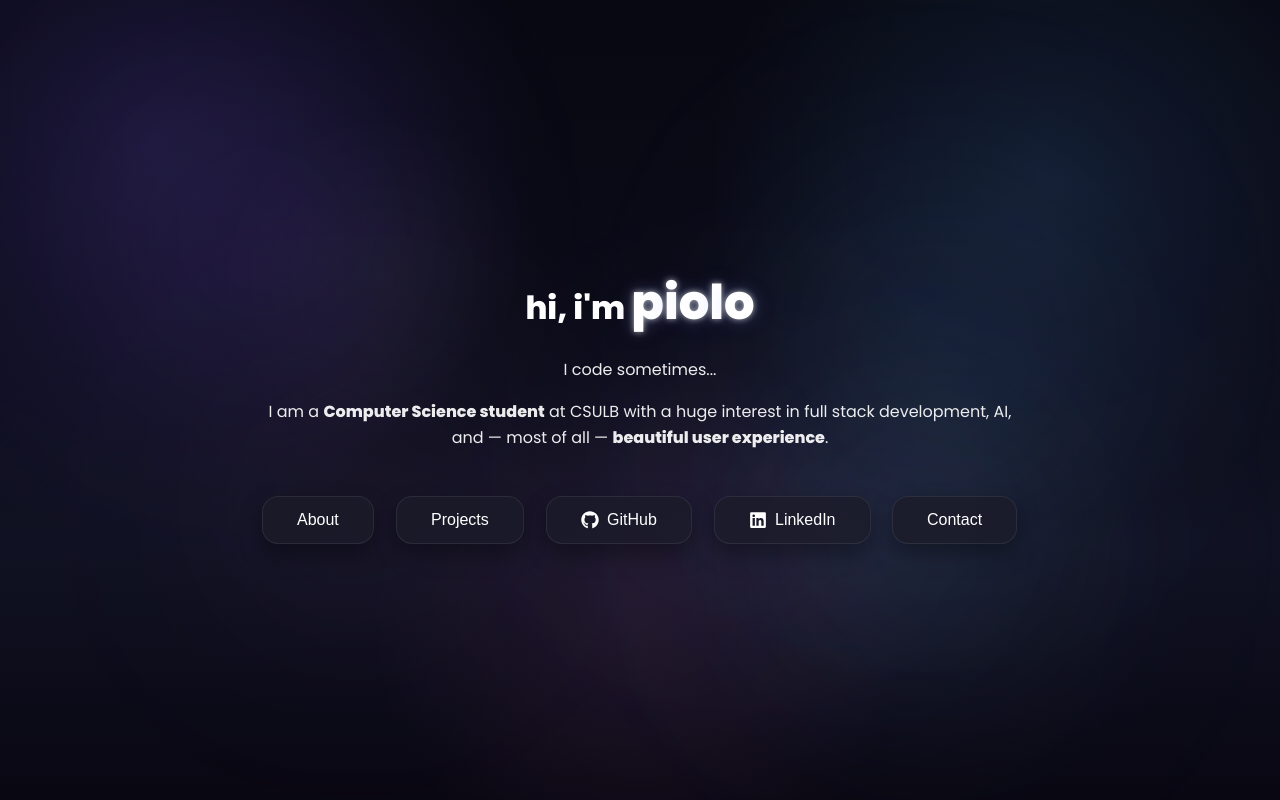
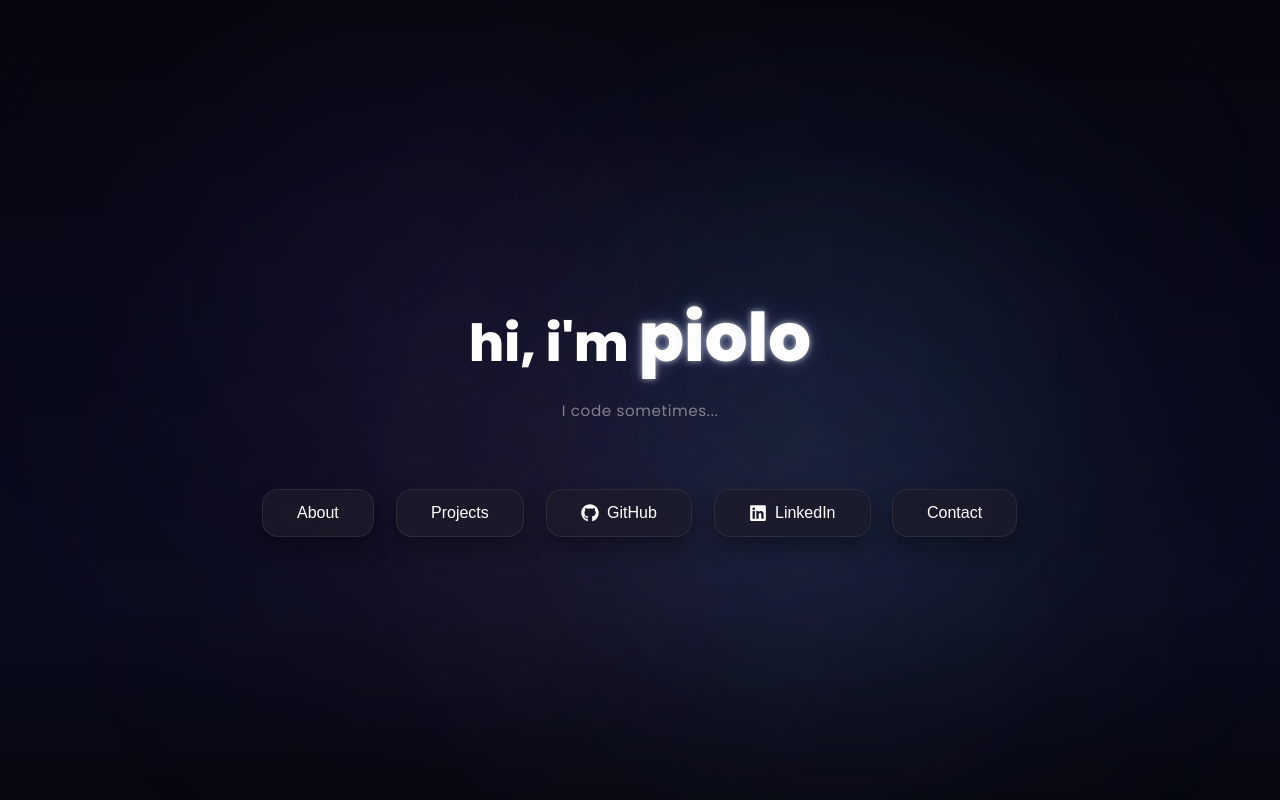
Before and after one commit to spiderpilo/spiderpilo.github.io, a React (Create React App) app: page / in a window 1280 px wide. Shown: the top 800 px of the page. Built offline with nearby package versions, Linux system fonts and the light colour scheme.

Commit message:
update intro page

```diff
--- a/src/App.css
+++ b/src/App.css
@@ -21,11 +21,7 @@ body {
   color: var(--text);
   font-family: 'Poppins', system-ui, -apple-system, Segoe UI, Roboto, Arial, sans-serif;
   scroll-behavior: smooth;
-  background:
-    radial-gradient(circle at 12% 18%, rgba(129, 92, 255, 0.16), transparent 30%),
-    radial-gradient(circle at 82% 22%, rgba(90, 170, 255, 0.12), transparent 28%),
-    radial-gradient(circle at 50% 78%, rgba(255, 120, 210, 0.08), transparent 30%),
-    linear-gradient(180deg, #070811 0%, #0b0b18 38%, #101223 68%, #090712 100%);
+  background: linear-gradient(180deg, #06060f 0%, #08091a 45%, #0a0c1e 75%, #060710 100%);
   background-attachment: fixed;
 }
 
@@ -35,31 +31,6 @@ body {
   overflow-x: hidden;
 }
 
-body::before {
-  content: '';
-  position: fixed;
-  inset: 0;
-  pointer-events: none;
-  background:
-    radial-gradient(circle at 30% 35%, rgba(255, 255, 255, 0.035), transparent 18%),
-    radial-gradient(circle at 70% 65%, rgba(255, 255, 255, 0.025), transparent 20%);
-  z-index: 0;
-}
-
-body::after {
-  content: '';
-  position: fixed;
-  inset: 0;
-  pointer-events: none;
-  background-image:
-    linear-gradient(rgba(255, 255, 255, 0.018) 1px, transparent 1px),
-    linear-gradient(90deg, rgba(255, 255, 255, 0.018) 1px, transparent 1px);
-  background-size: 90px 90px;
-  mask-image: radial-gradient(circle at center, black 45%, transparent 100%);
-  -webkit-mask-image: radial-gradient(circle at center, black 45%, transparent 100%);
-  opacity: 0.2;
-  z-index: 0;
-}
 
 .page-wrapper {
   position: relative;
@@ -82,65 +53,67 @@ body::after {
 .bubble {
   position: absolute;
   border-radius: 999px;
-  filter: blur(80px);
-  opacity: 0.24;
+  filter: blur(110px);
+  opacity: 0.20;
   mix-blend-mode: screen;
   animation-timing-function: ease-in-out;
   animation-iteration-count: infinite;
   animation-direction: alternate;
+  scale: var(--hover-scale, 1);
+  transition: scale 0.7s cubic-bezier(0.34, 1.4, 0.64, 1);
 }
 
 .bubble-1 {
-  width: 260px;
-  height: 260px;
+  width: 360px;
+  height: 360px;
   top: 8%;
-  left: 6%;
-  background: rgba(145, 101, 255, 0.34);
+  left: 14%;
+  background: rgba(145, 101, 255, 0.36);
   animation: floatOne 14s infinite;
 }
 
 .bubble-2 {
-  width: 320px;
-  height: 320px;
-  top: 18%;
-  right: 10%;
-  background: rgba(88, 171, 255, 0.28);
+  width: 440px;
+  height: 440px;
+  top: 12%;
+  right: 14%;
+  background: rgba(88, 171, 255, 0.30);
   animation: floatTwo 18s infinite;
 }
 
 .bubble-3 {
-  width: 240px;
-  height: 240px;
-  top: 52%;
-  left: 14%;
-  background: rgba(255, 116, 204, 0.2);
+  width: 320px;
+  height: 320px;
+  top: 50%;
+  left: 20%;
+  background: rgba(255, 116, 204, 0.22);
   animation: floatThree 16s infinite;
 }
 
 .bubble-4 {
-  width: 300px;
-  height: 300px;
+  width: 400px;
+  height: 400px;
   bottom: 8%;
-  right: 12%;
-  background: rgba(137, 215, 255, 0.22);
+  right: 16%;
+  background: rgba(137, 215, 255, 0.24);
   animation: floatFour 20s infinite;
 }
 
 .bubble-5 {
-  width: 180px;
-  height: 180px;
-  top: 40%;
-  left: 48%;
-  background: rgba(178, 126, 255, 0.22);
+  width: 260px;
+  height: 260px;
+  top: 38%;
+  left: 44%;
+  background: rgba(178, 126, 255, 0.24);
   animation: floatFive 15s infinite;
 }
 
 .bubble-6 {
-  width: 220px;
-  height: 220px;
-  bottom: 20%;
-  left: 62%;
-  background: rgba(101, 130, 255, 0.18);
+  width: 300px;
+  height: 300px;
+  bottom: 18%;
+  left: 56%;
+  background: rgba(101, 130, 255, 0.20);
   animation: floatSix 17s infinite;
 }
 
@@ -191,12 +164,20 @@ body::after {
 }
 
 h1 {
-  margin-bottom: 10px;
+  font-size: 3.2rem;
+  margin-bottom: 6px;
+}
+
+.hero-sub {
+  font-size: 0.95rem;
+  color: rgba(255, 255, 255, 0.45);
+  margin: 4px auto 28px;
+  letter-spacing: 0.04em;
 }
 
 .bold-name {
   font-weight: 800;
-  font-size: 3rem;
+  font-size: 4.2rem;
   color: #fff;
   text-shadow:
     0 0 6px rgba(255, 255, 255, 0.65),
@@ -255,7 +236,6 @@ p {
 }
 
 .my-button:hover {
-  transform: translateY(-3px) scale(1.12);
   background: var(--btn-hover);
   border-color: rgba(143, 211, 255, 0.24);
   box-shadow:
@@ -615,9 +595,6 @@ h2 {
     padding: 12px 26px;
   }
 
-  .my-button:hover {
-    transform: translateY(-2px) scale(1.08);
-  }
 
   .section {
     padding: 84px 16px;
--- a/src/App.js
+++ b/src/App.js
@@ -1,6 +1,6 @@
 import './App.css';
 import { motion, useReducedMotion } from 'framer-motion';
-import { useCallback, useMemo } from 'react';
+import { useCallback, useEffect, useMemo, useRef } from 'react';
 import { FaGithub, FaLinkedin } from 'react-icons/fa';
 
 import profilePic from './Assets/6B0C5008-51E3-48A1-BA54-9009B1713076_1_105_c.jpeg';
@@ -72,6 +72,25 @@ function App() {
   }, []);
 
   const name = 'piolo';
+
+  const bubbleRefs = useRef([]);
+
+  useEffect(() => {
+    const handleMouseMove = (e) => {
+      bubbleRefs.current.forEach((el) => {
+        if (!el) return;
+        const rect = el.getBoundingClientRect();
+        const cx = rect.left + rect.width / 2;
+        const cy = rect.top + rect.height / 2;
+        const dist = Math.hypot(e.clientX - cx, e.clientY - cy);
+        const maxDist = 320;
+        const extra = dist < maxDist ? (1 - dist / maxDist) * 0.55 : 0;
+        el.style.setProperty('--hover-scale', 1 + extra);
+      });
+    };
+    window.addEventListener('mousemove', handleMouseMove);
+    return () => window.removeEventListener('mousemove', handleMouseMove);
+  }, []);
 
   const pcbDesigns = useMemo(
     () => [
@@ -177,12 +196,12 @@ function App() {
   return (
     <div className="page-wrapper">
       <div className="background-bubbles">
-        <span className="bubble bubble-1"></span>
-        <span className="bubble bubble-2"></span>
-        <span className="bubble bubble-3"></span>
-        <span className="bubble bubble-4"></span>
-        <span className="bubble bubble-5"></span>
-        <span className="bubble bubble-6"></span>
+        <span className="bubble bubble-1" ref={el => bubbleRefs.current[0] = el}></span>
+        <span className="bubble bubble-2" ref={el => bubbleRefs.current[1] = el}></span>
+        <span className="bubble bubble-3" ref={el => bubbleRefs.current[2] = el}></span>
+        <span className="bubble bubble-4" ref={el => bubbleRefs.current[3] = el}></span>
+        <span className="bubble bubble-5" ref={el => bubbleRefs.current[4] = el}></span>
+        <span className="bubble bubble-6" ref={el => bubbleRefs.current[5] = el}></span>
       </div>
 
       <motion.div
@@ -212,12 +231,7 @@ function App() {
           </motion.span>
         </h1>
 
-        <p>I code sometimes...</p>
-
-        <p>
-          I am a <b>Computer Science student</b> at CSULB with a huge interest in full stack development,
-          AI, and — most of all — <b>beautiful user experience</b>.
-        </p>
+        <p className="hero-sub">I code sometimes...</p>
 
         <motion.div
           className="button-row"
@@ -225,17 +239,19 @@ function App() {
           initial={shouldReduceMotion ? false : 'hidden'}
           animate={shouldReduceMotion ? undefined : 'visible'}
         >
-          <motion.button className="my-button" variants={buttonItem} onClick={() => scrollToCentered('about')}>
+          <motion.button className="my-button" variants={buttonItem} whileHover={shouldReduceMotion ? undefined : { scale: 1.12, y: -4 }} whileTap={shouldReduceMotion ? undefined : { scale: 0.95 }} onClick={() => scrollToCentered('about')}>
             About
           </motion.button>
 
-          <motion.button className="my-button" variants={buttonItem} onClick={() => scrollToTop('projects')}>
+          <motion.button className="my-button" variants={buttonItem} whileHover={shouldReduceMotion ? undefined : { scale: 1.12, y: -4 }} whileTap={shouldReduceMotion ? undefined : { scale: 0.95 }} onClick={() => scrollToTop('projects')}>
             Projects
           </motion.button>
 
           <motion.button
             className="my-button"
             variants={buttonItem}
+            whileHover={shouldReduceMotion ? undefined : { scale: 1.12, y: -4 }}
+            whileTap={shouldReduceMotion ? undefined : { scale: 0.95 }}
             onClick={() => openLink('https://github.com/spiderpilo')}
           >
             <FaGithub size={18} />
@@ -245,13 +261,15 @@ function App() {
           <motion.button
             className="my-button"
             variants={buttonItem}
+            whileHover={shouldReduceMotion ? undefined : { scale: 1.12, y: -4 }}
+            whileTap={shouldReduceMotion ? undefined : { scale: 0.95 }}
             onClick={() => openLink('https://www.linkedin.com/in/piolo-patag-5a0b7735b/')}
           >
             <FaLinkedin size={18} />
             LinkedIn
           </motion.button>
 
-          <motion.button className="my-button" variants={buttonItem} onClick={() => scrollToCentered('contact')}>
+          <motion.button className="my-button" variants={buttonItem} whileHover={shouldReduceMotion ? undefined : { scale: 1.12, y: -4 }} whileTap={shouldReduceMotion ? undefined : { scale: 0.95 }} onClick={() => scrollToCentered('contact')}>
             Contact
           </motion.button>
         </motion.div>
```
